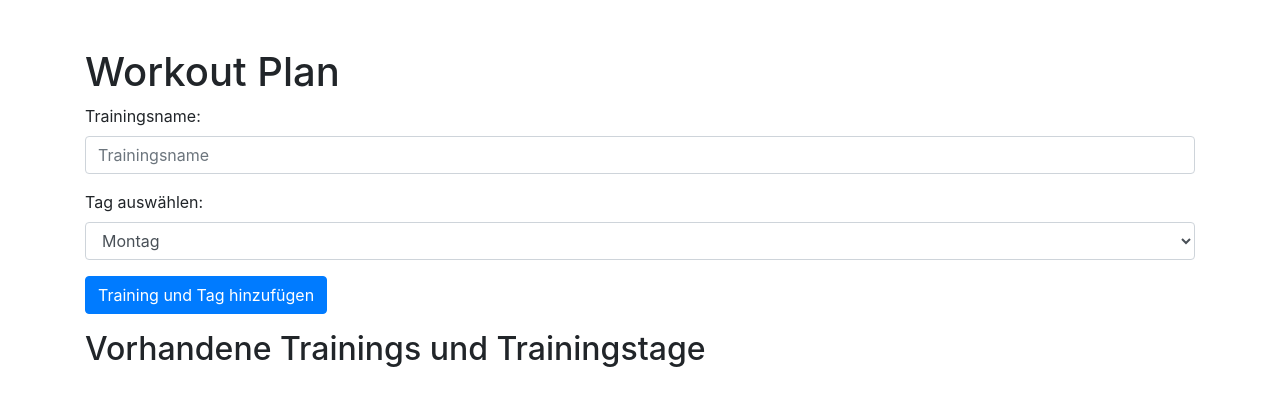
After one commit to rain19a/performfit, a Flask app: page /workoutplan in a window 1280 px wide. The commit adds this page. Shown: the top 406 px of the page. Run offline with Flask 3, Linux system fonts and the light colour scheme; data that the repository does not hold is empty; some libraries are stand-ins or nearby versions.

Commit message:
modified:   app.py 	modified:   db.py 	new file:   migrations/versions/3ad756170ebd_new_db.py 	new file:   migrations/versions/9893388a351c_delete_db_in_db_py.py 	modified:   templates/dashboard.html 	deleted:    templates/workout-plan.html 	new file:   templates/workoutplan.html

```diff
--- a/app.py
+++ b/app.py
@@ -2,7 +2,7 @@ from flask import Flask, flash, render_template, request, redirect, url_for
 from werkzeug.security import check_password_hash
 from db import app, db, User
 from flask import jsonify
-from db import app, db, User, Progress, WorkoutDay, Workout
+from db import app, db, User, Progress, Training, TrainingDay
 from datetime import timedelta
 from datetime import date
 from flask_login import LoginManager, login_user, login_required, logout_user, current_user
@@ -10,7 +10,8 @@ from flask_login import login_user
 
 
 #neu
-app.config['SECRET_KEY'] = 'ein-geheimer-schlüssel'  # Setzen Sie einen sicheren Wert
+app.config['SECRET_KEY'] = 'performfitömerkubi@343'
+
 
 login_manager = LoginManager()
 login_manager.init_app(app)
@@ -97,54 +98,97 @@ def submit_fragenkatalog():
 
     return redirect(url_for('dashboard'))
 
-@app.route('/workout-plan', methods=['GET', 'POST'])
-@login_required
+
+# Route für Workout-Plan
+@app.route('/workoutplan', methods=['GET', 'POST'])
 def workout_plan():
     if request.method == 'POST':
-        day_name = request.form.get('day_name')
-        exercise_name = request.form.get('exercise_name')
+        if 'action' in request.form:
+            action = request.form['action']
 
-        # Überprüfe, ob day_name und exercise_name vorhanden sind
-        if not day_name or not exercise_name:
-            flash('Bitte wählen Sie einen Trainingstag und einen Trainingsnamen aus.', 'error')
-            return redirect(url_for('workout_plan'))
+            if action == 'add_training':
+                training_name = request.form['training_name']
+                if training_name:  # Überprüfung, ob der Name nicht leer ist
+                    existing_training = Training.query.filter_by(name=training_name).first()
+                    if not existing_training:  # Vermeidung von Duplikaten
+                        new_training = Training(name=training_name)
+                        db.session.add(new_training)
+                        db.session.commit()
 
-        # Erstelle oder aktualisiere den WorkoutDay-Eintrag
-        workout_day = WorkoutDay.query.filter_by(user_id=current_user.get_id(), day_name=day_name).first()
-        if workout_day:
-            # Aktualisiere den bestehenden Eintrag
-            workout_day.exercise_name = exercise_name
-            flash('Trainingstag aktualisiert.', 'success')
-        else:
-            # Erstelle einen neuen Eintrag, wenn noch nicht vorhanden
-            workout_day = WorkoutDay(user_id=current_user.get_id(), day_name=day_name, exercise_name=exercise_name)
-            db.session.add(workout_day)
-            flash('Trainingstag hinzugefügt.', 'success')
+            elif action == 'add_to_day':
+                day = request.form['day']
+                training_id = request.form['training_id']
+                if day and training_id:
+                    new_training_day = TrainingDay(day=day, training_id=training_id)
+                    db.session.add(new_training_day)
+                    db.session.commit()
 
+            elif action == 'reset_week':
+                TrainingDay.query.delete()
+                db.session.commit()
+
+            elif action == 'delete_training':
+                training_id = request.form['training_id']
+                Training.query.filter_by(id=training_id).delete()
+                db.session.commit()
+
+            elif action == 'delete_training_day':
+                training_day_id = request.form['training_day_id']
+                TrainingDay.query.filter_by(id=training_day_id).delete()
+                db.session.commit()
+
+            elif action == 'edit_training_day':
+                training_day_id = request.form.get('training_day_id')
+                new_day = request.form.get('day')
+                new_training_name = request.form.get('training_name')
+                training_day = TrainingDay.query.get(training_day_id)
+                training = Training.query.get(training_day.training_id)
+
+                if training_day and training:
+                    training_day.day = new_day
+                    training.name = new_training_name
+                    db.session.commit()
+
+    trainings = Training.query.all()
+    training_days = TrainingDay.query.all()
+    return render_template('workoutplan.html', trainings=trainings, training_days=training_days)
+
+#neu
+@app.route('/workoutplan/add', methods=['POST'])
+def add_training_and_day():
+    training_name = request.form['training_name']
+    day = request.form['day']
+
+    # Überprüfen, ob das Training bereits existiert
+    training = Training.query.filter_by(name=training_name).first()
+    if not training:
+        # Erstellen Sie ein neues Training, wenn es noch nicht existiert
+        training = Training(name=training_name)
+        db.session.add(training)
         db.session.commit()
-        return redirect(url_for('workout_plan'))
 
-    # Lade alle WorkoutDays des aktuellen Benutzers
-    workout_days = WorkoutDay.query.filter_by(user_id=current_user.get_id()).all()
-    return render_template('workout-plan.html', workout_days=workout_days)
+    # Training dem Tag zuordnen
+    training_day = TrainingDay(day=day, training_id=training.id)
+    db.session.add(training_day)
+    db.session.commit()
 
-#löschen workout
-@app.route('/delete-workout-day/<int:workout_day_id>', methods=['POST'])
-@login_required
-def delete_workout_day(workout_day_id):
-    workout_day = WorkoutDay.query.get_or_404(workout_day_id)
-    if workout_day.user_id != current_user.get_id():
-        flash('Unbefugter Zugriff.', 'error')
-        return redirect(url_for('workout_plan'))
-
-    db.session.delete(workout_day)
-    db.session.commit()
-    flash('Trainingstag gelöscht.', 'success')
     return redirect(url_for('workout_plan'))
 
 
+@app.route('/workoutplan/delete', methods=['POST'])
+def delete_training_or_day():
+    if 'training_id' in request.form:
+        # Ein bestimmtes Training löschen
+        training_id = request.form['training_id']
+        Training.query.filter_by(id=training_id).delete()
+        db.session.commit()
+    elif 'training_day_id' in request.form:
+        # Einen bestimmten Trainingstag löschen
+        training_day_id = request.form['training_day_id']
+        TrainingDay.query.filter_by(id=training_day_id).delete()
+        db.session.commit()
 
-
+    return redirect(url_for('workout_plan'))
 
 # Route für Dashboard
 @app.route('/dashboard', methods=['GET', 'POST'])
--- a/templates/dashboard.html
+++ b/templates/dashboard.html
@@ -78,7 +78,7 @@
     </form>
 
     <div class="navigation">
-        <a href="/workout-plan">Workout-Plan</a>
+        <a href="/workoutplan">Workout-Plan</a>
         <a href="/dashboard">Dashboard</a>
         <a href="/fortschritt">Fortschritt</a>
     </div>
--- /dev/null
+++ b/templates/workoutplan.html
@@ -0,0 +1,55 @@
+<!DOCTYPE html>
+<html lang="en">
+<head>
+    <meta charset="UTF-8">
+    <meta name="viewport" content="width=device-width, initial-scale=1.0">
+    <title>Workout Plan</title>
+    <!-- Bootstrap CSS einbinden -->
+    <link rel="stylesheet" href="https://stackpath.bootstrapcdn.com/bootstrap/4.5.2/css/bootstrap.min.css">
+</head>
+<body>
+    <div class="container mt-5">
+        <h1>Workout Plan</h1>
+
+        <!-- Formular zum Hinzufügen eines Trainings zu einem Tag -->
+        <form action="/workoutplan/add" method="post" class="mb-3">
+            <div class="form-group">
+                <label for="training_name">Trainingsname:</label>
+                <input type="text" id="training_name" name="training_name" placeholder="Trainingsname" class="form-control" required>
+            </div>
+            <div class="form-group">
+                <label for="day">Tag auswählen:</label>
+                <select id="day" name="day" class="form-control" required>
+                    <option value="Montag">Montag</option>
+                    <option value="Dienstag">Dienstag</option>
+                    <!-- Fügen Sie hier weitere Tage der Woche hinzu -->
+                    <option value="Mittwoch">Mittwoch</option>
+                    <option value="Donnerstag">Donnerstag</option>
+                    <option value="Freitag">Freitag</option>
+                    <option value="Samstag">Samstag</option>
+                    <option value="Sonntag">Sonntag</option>
+                </select>
+            </div>
+            <button type="submit" class="btn btn-primary">Training und Tag hinzufügen</button>
+        </form>
+
+        <!-- Anzeigen der aktuellen Trainings und Trainingstage -->
+        <h2>Vorhandene Trainings und Trainingstage</h2>
+        <div class="list-group">
+            {% for training_day in training_days %}
+                <a href="#" class="list-group-item list-group-item-action d-flex justify-content-between align-items-center">
+                    {{ training_day.day }}: {{ training_day.training.name }}
+                    <form action="/workoutplan/delete" method="post" class="d-inline">
+                        <input type="hidden" name="training_day_id" value="{{ training_day.id }}">
+                        <button type="submit" class="btn btn-danger btn-sm">Löschen</button>
+                    </form>
+                </a>
+            {% endfor %}
+        </div>
+    </div>
+    <!-- Bootstrap JS und Abhängigkeiten -->
+    <script src="https://code.jquery.com/jquery-3.5.1.slim.min.js"></script>
+    <script src="https://cdn.jsdelivr.net/npm/@popperjs/core@2.5.2/dist/umd/popper.min.js"></script>
+    <script src="https://stackpath.bootstrapcdn.com/bootstrap/4.5.2/js/bootstrap.min.js"></script>
+</body>
+</html>
```
Also changed, not shown: db.py (+6 -12 lines), migrations/versions/3ad756170ebd_new_db.py (added, +41 -0 lines), migrations/versions/9893388a351c_delete_db_in_db_py.py (added, +46 -0 lines), templates/workout-plan.html (deleted, +0 -52 lines).
